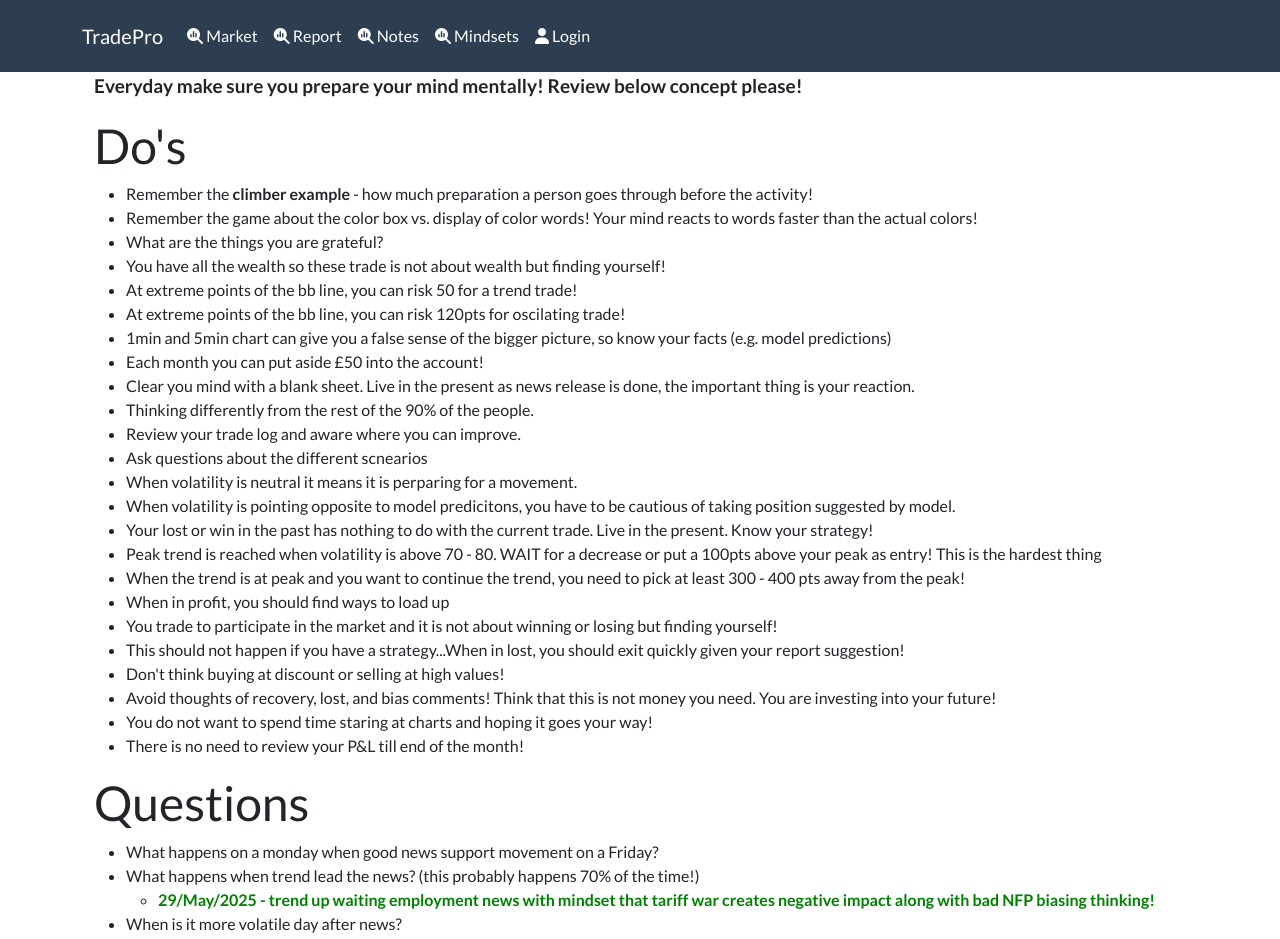
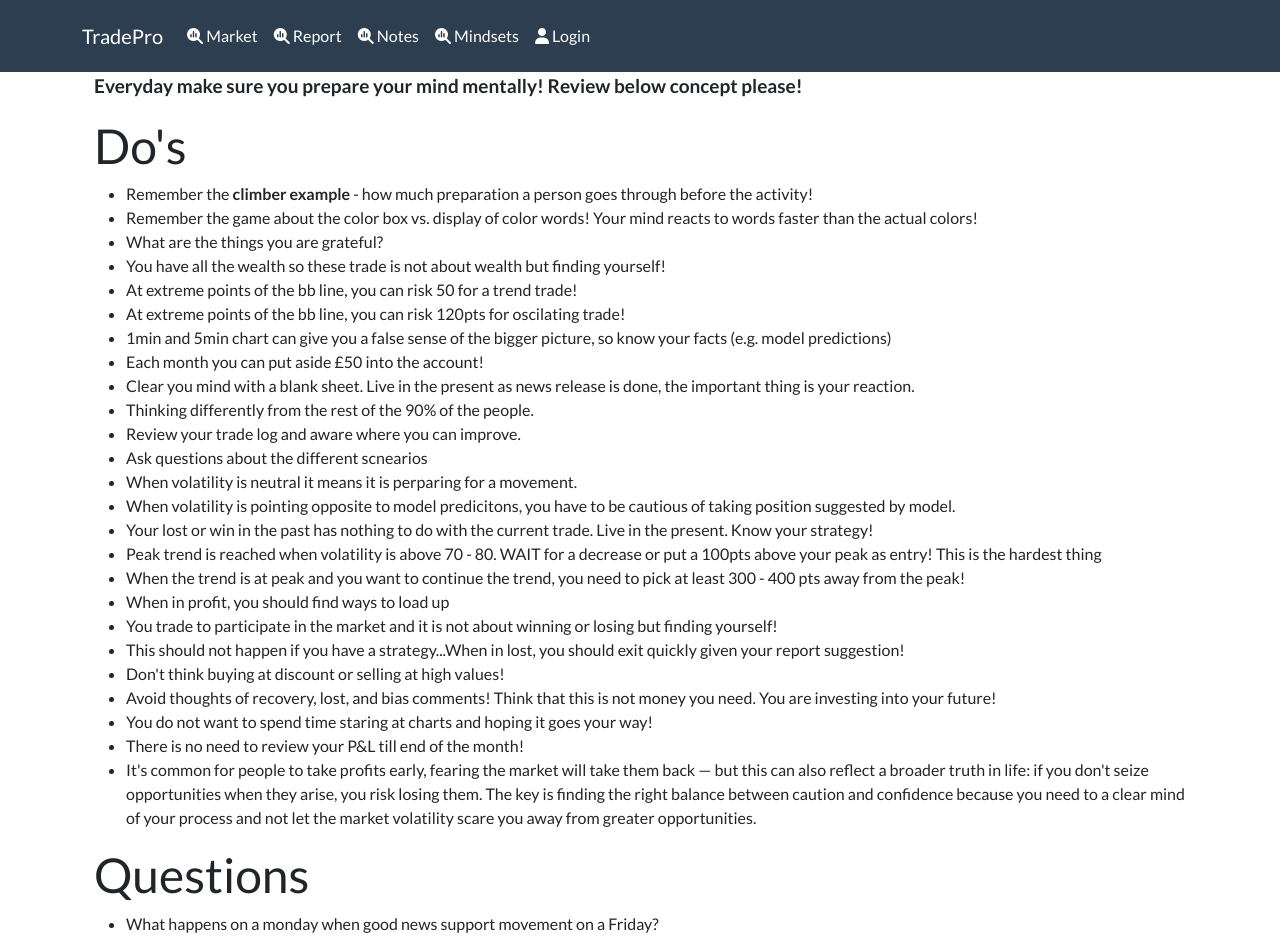
Before and after one commit to ZonyLaw/tradepro_fe, a React (Create React App) app: page /tradersnotes in a window 1280 px wide. Shown: the top 939 px of the page. Built offline with nearby package versions, Linux system fonts and the light colour scheme.

Commit message:
add comments to report and notes

```diff
--- a/src/screens/ModelReportScreen.js
+++ b/src/screens/ModelReportScreen.js
@@ -132,6 +132,8 @@ function ModelReportScreen() {
 
             <p>The model predicts new trades at the start of each hour. While currency movements can be volatile, you may find opportunities to enter the recommended entry point during this timeframe.</p>
             <p>This tool is designed to validate your observations and indicate optimal times to focus on a trade.</p>
+            <p>It seems when model recommended entry there is at least a 100 to 200 pips in the other direction.</p>
+            <p>Doji, hammer, and shotting stars are the killer of quick trades as market is unsure and you are unsure what will happen.</p>
 
 
           </div>
--- a/src/screens/TradersNotesScreen.js
+++ b/src/screens/TradersNotesScreen.js
@@ -35,6 +35,10 @@ function TradersNotes() {
               <li>Avoid thoughts of recovery, lost, and bias comments! Think that this is not money you need. You are investing into your future!</li>
               <li>You do not want to spend time staring at charts and hoping it goes your way!</li>
               <li>There is no need to review your P&L till end of the month!</li>
+              <li>It's common for people to take profits early, fearing the market will take them back — but this can also reflect a broader truth in life: if you don't seize opportunities when they arise, you risk losing them.
+              The key is finding the right balance between caution and confidence because you need to a clear mind of your process and not let the market
+              volatility scare you away from greater opportunities.
+               </li>
 
 
           </ul>
```
